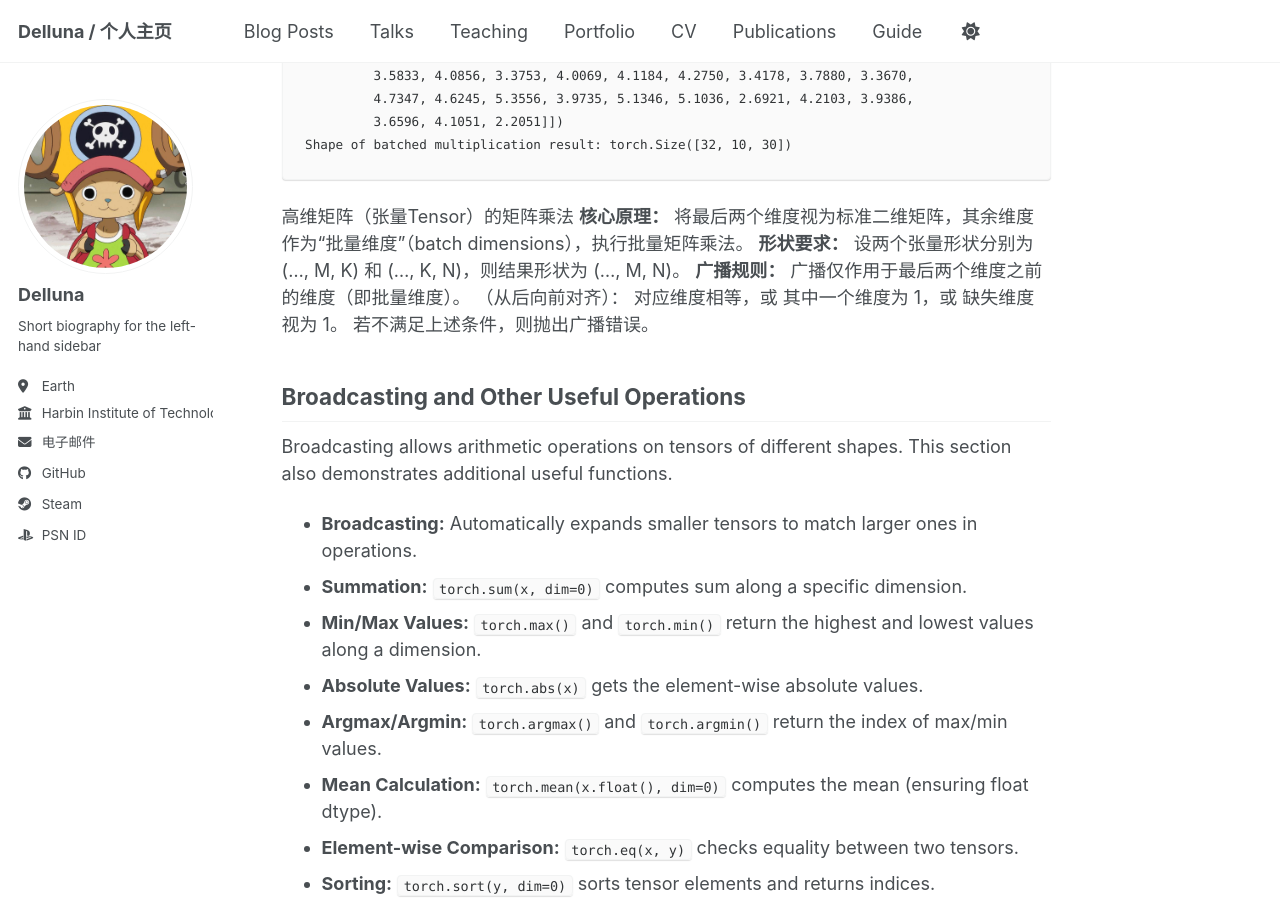
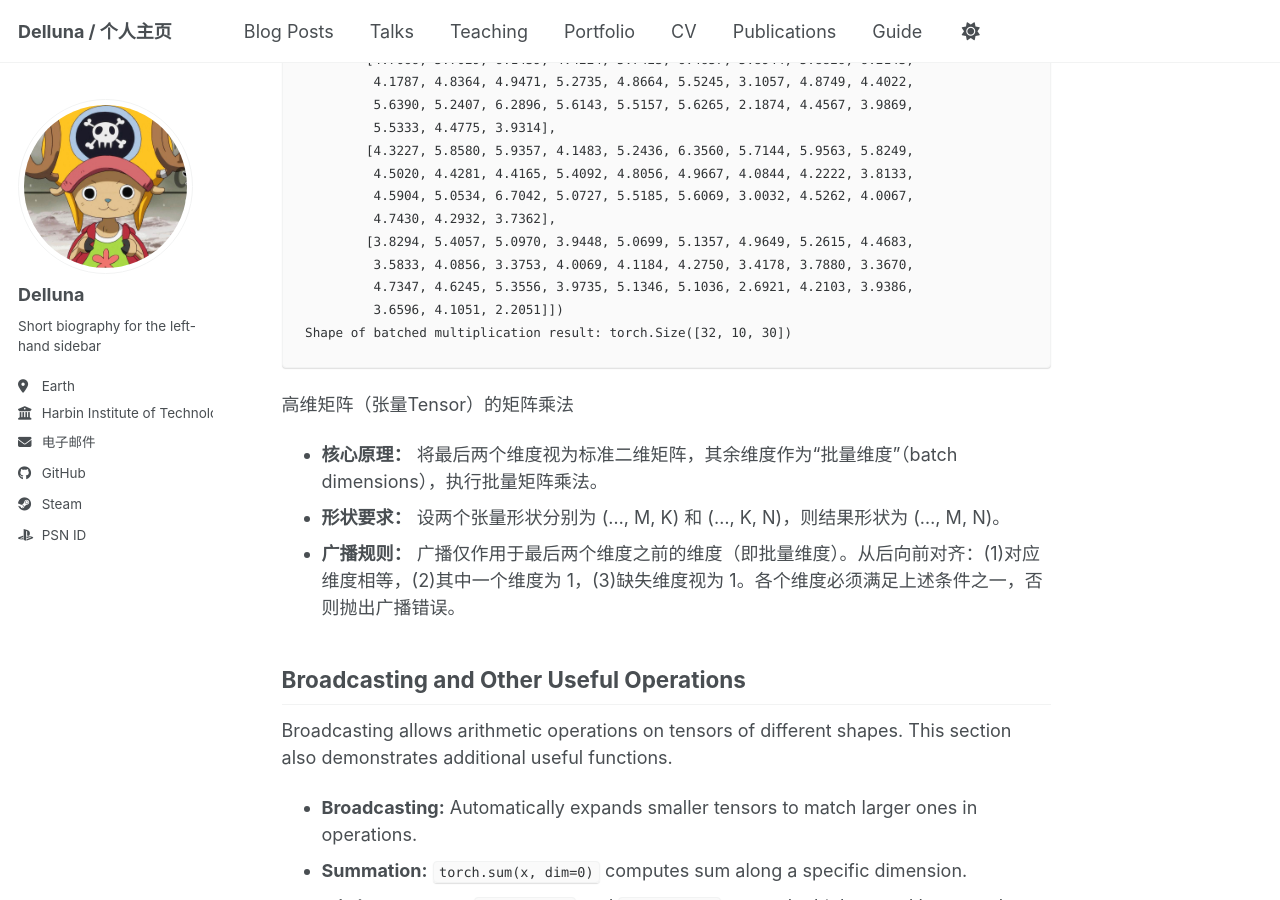
Before and after one commit to Delluna/Delluna.github.io, a Jekyll site: the page built from _posts/2026-04-01-pytorch_fundamentals.md, in a window 1280 px wide and 900 px high, scrolled down 11145 px. Built offline with Jekyll 4.4.1, drawn with Linux system fonts in a browser that asks for light colours; a script bundle is joined from its source files by our own code; library files that are not in the unit come from our copies; some of the changed text lies outside the part shown.

Commit message:
Update 2026-04-01-pytorch_fundamentals.md

````diff
--- a/_posts/2026-04-01-pytorch_fundamentals.md
+++ b/_posts/2026-04-01-pytorch_fundamentals.md
@@ -336,6 +336,12 @@ Matrix operations are at the heart of deep learning. Let's find out different wa
 - **Element-wise Multiplication:** Uses `torch.mul()` or `*` for element-wise multiplication.
 - **Batch Matrix Multiplication:** Uses `torch.bmm()` to multiply batches of matrices efficiently.
 
+|函数 | 适用维度 |	是否支持广播 |	典型用途 |
+|  ----  | ----  |  ----  | ----  |
+|torch.mm() |	‌仅二维‌ | 否	| 标准矩阵乘法|
+|torch.bmm() |	‌三维（批量）‌	| 否 |	批量矩阵乘法|
+|torch.matmul() |	‌任意维度‌	| 是	| 通用矩阵乘法（含批量、高维）|
+|torch.mul() 或 * |	任意维度	| 是 |	‌元素级乘法‌（非矩阵乘）|
 
 ```python
 # Matrix multiplication using @ operator and torch.mm
@@ -434,16 +440,9 @@ print("Shape of batched multiplication result:", (tensor1 @ tensor2).shape)
     Shape of batched multiplication result: torch.Size([32, 10, 30])
 
 ‌高维矩阵（张量Tensor）的矩阵乘法
-**核心原理‌：** 将最后两个维度视为标准二维矩阵，其余维度作为“批量维度”（batch dimensions），执行批量矩阵乘法。
-**形状要求‌：**
-设两个张量形状分别为 (..., M, K) 和 (..., K, N)，则结果形状为 (..., M, N)。
-**广播规则‌：**
-广播仅作用于最后两个维度之前的维度‌（即批量维度）。
-（从后向前对齐）：
-对应维度相等，或
-其中一个维度为 1，或
-缺失维度视为 1。
-若不满足上述条件，则抛出广播错误。
+- **核心原理‌：** 将最后两个维度视为标准二维矩阵，其余维度作为“批量维度”（batch dimensions），执行批量矩阵乘法。
+- **形状要求‌：** 设两个张量形状分别为 (..., M, K) 和 (..., K, N)，则结果形状为 (..., M, N)。
+- **广播规则‌：** 广播仅作用于最后两个维度之前的维度‌（即批量维度）。从后向前对齐：(1)对应维度相等，(2)其中一个维度为 1，(3)缺失维度视为 1。各个维度必须满足上述条件之一，否则抛出广播错误。
 
 ## Broadcasting and Other Useful Operations
 
````
Also changed, not shown: other parts of _posts/2026-04-01-pytorch_fundamentals.md (+1 -0 lines).
